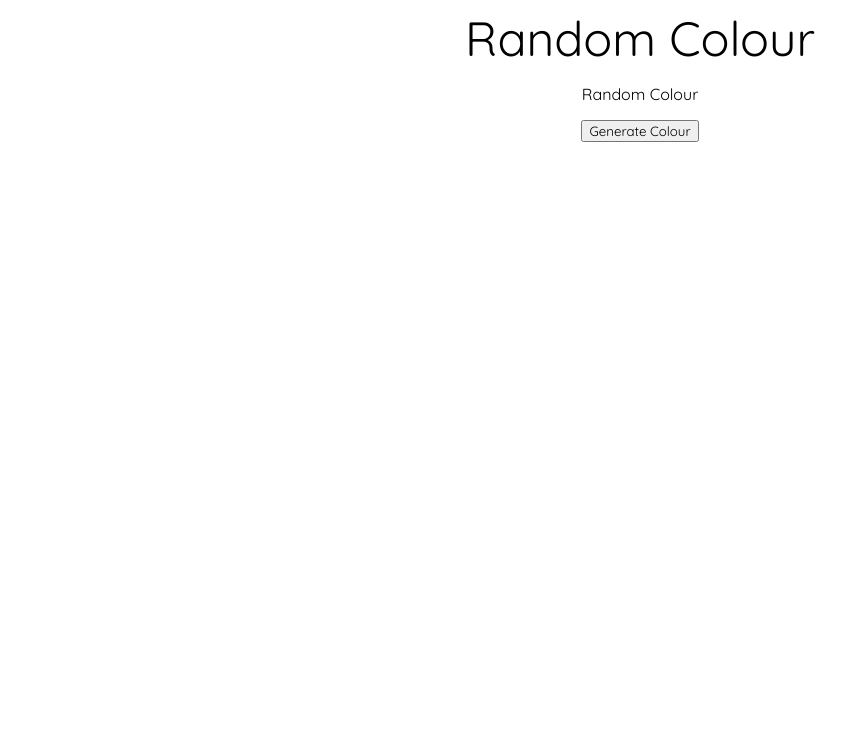
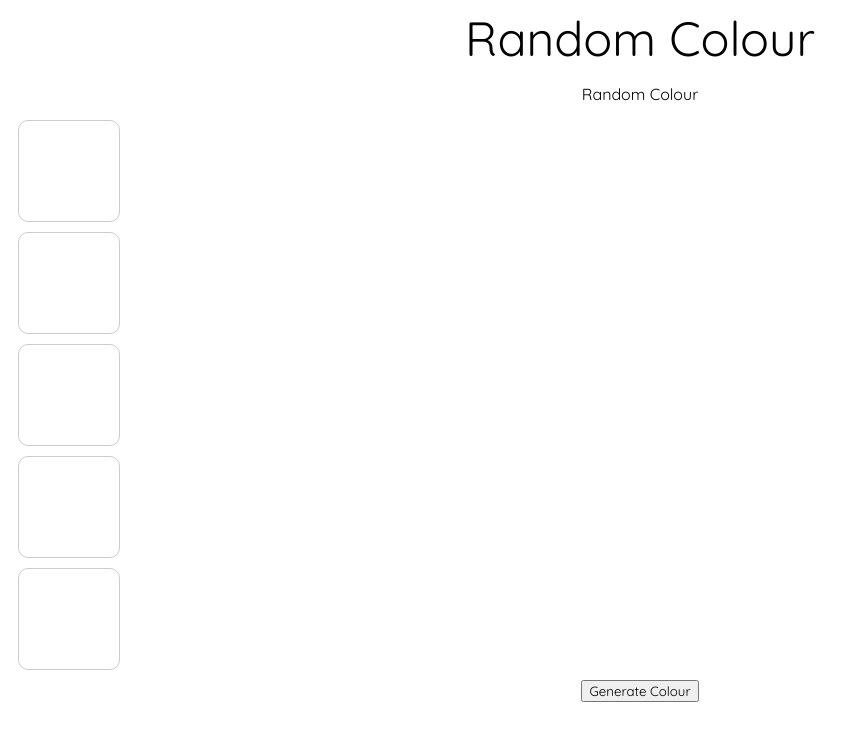
Before and after one commit to PixelFireblade/randomColour, a plain HTML site: page index.html in a window 1280 px wide. Shown: the whole page, without its empty margins (0-859 px from the left). Drawn offline with nearby package versions, Linux system fonts and the light colour scheme.

Commit message:
Update style.css

```diff
--- a/style.css
+++ b/style.css
@@ -6,3 +6,11 @@ html * {
    font-family: 'Quicksand', sans-serif;
 
 }
+
+div {
+  width: 100px;
+  height: 100px;
+  border: 1px solid #cccccc;
+  border-radius: 10px;
+  margin: 10px;
+}
```
